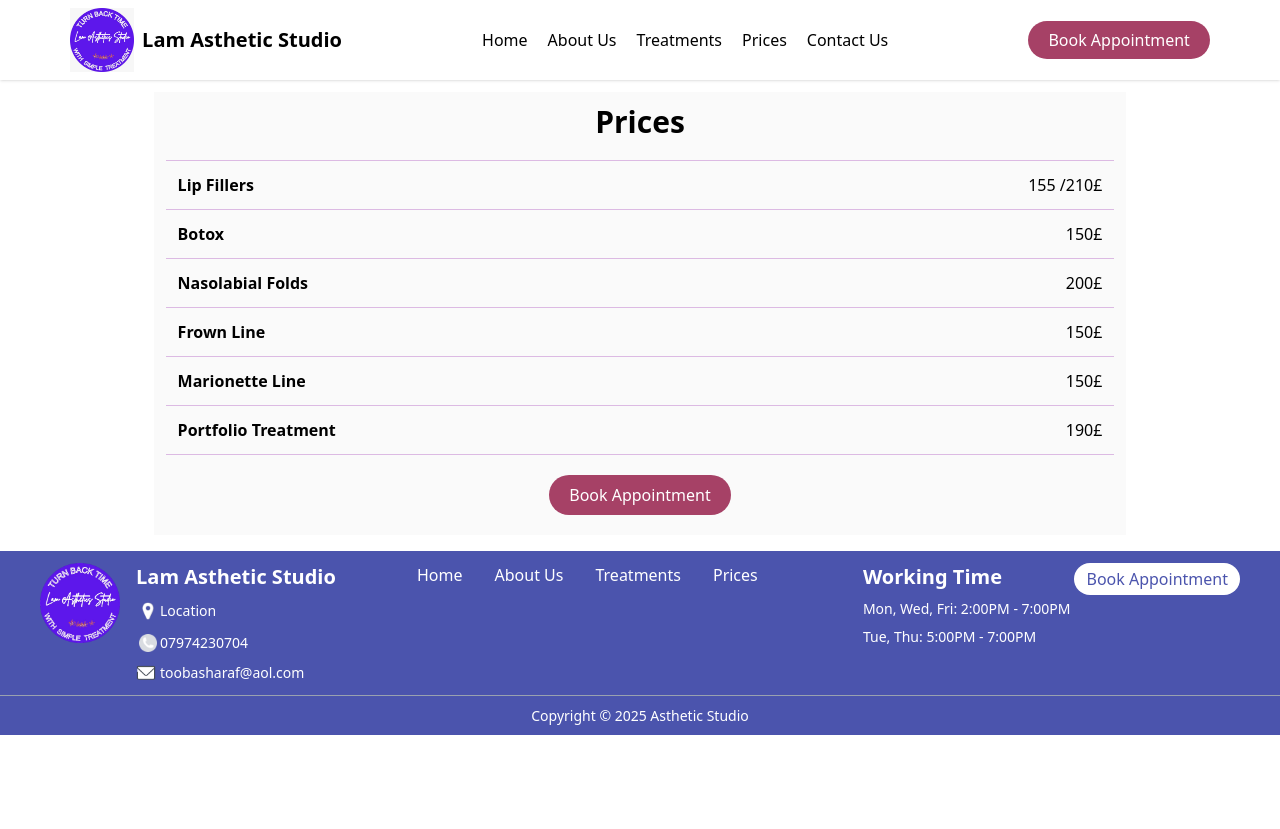
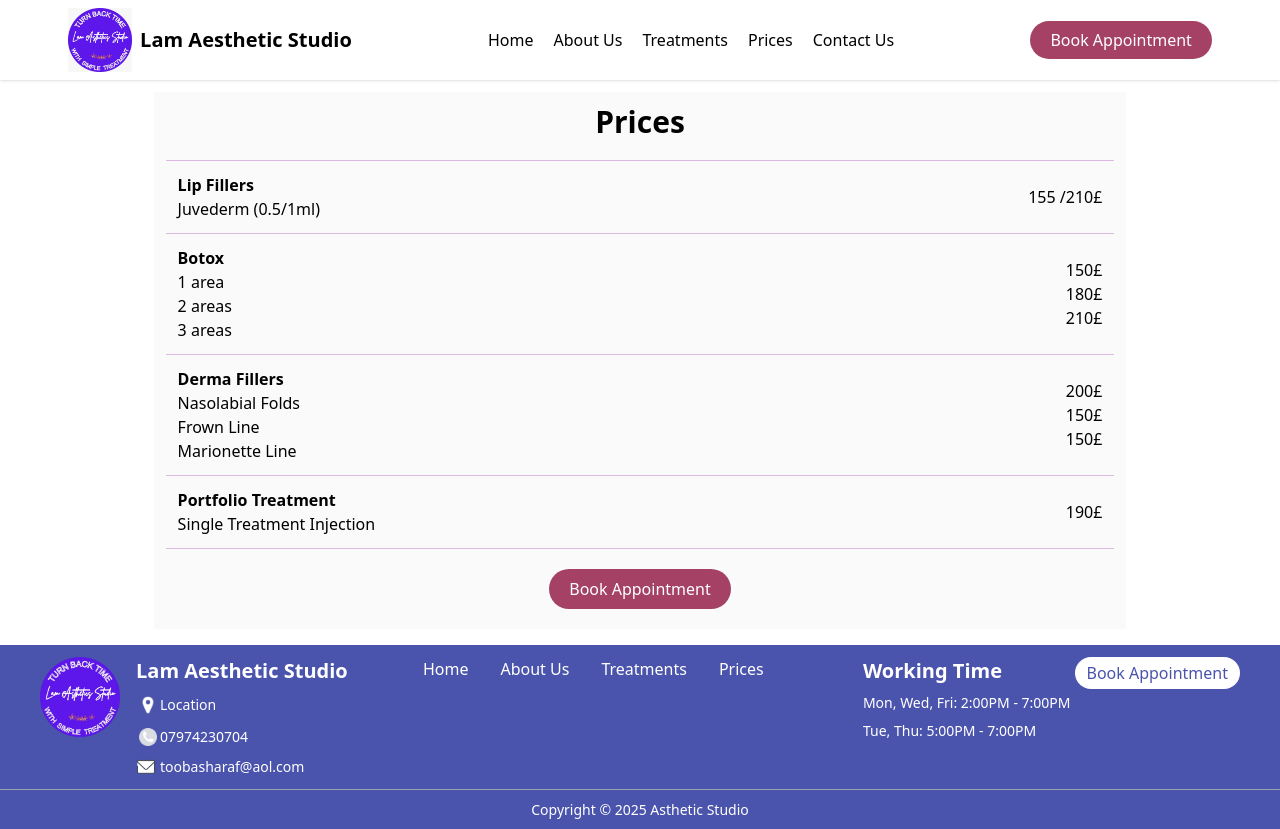
Before and after one commit to Arqam2000/asthetic-beauty-clinic, a React (Vite) app: page /prices in a window 1280 px wide. Before the commit the page ends 800 px from the top, so only its background shows below. Built offline with nearby package versions, Linux system fonts and the light colour scheme.

Commit message:
Update branding and improve appointment flow
Corrected 'Lam Asthetic Studio' to 'Lam Aesthetic Studio' in Footer and Navbar. Added prominent 'Book Appointment' button to Navbar and Slider. Enhanced Prices page layout and details for clarity. Minor UI adjustment in BookAppointment form.

```diff
--- a/src/components/Footer.jsx
+++ b/src/components/Footer.jsx
@@ -16,7 +16,7 @@ const Footer = () => {
                     </div>
                     <div className='flex flex-col gap-2'>
                         <div>
-                            <h1 className='font-semibold text-xl'>Lam Asthetic Studio</h1>
+                            <h1 className='font-semibold text-xl'>Lam Aesthetic Studio</h1>
                         </div>
                         <div className='flex flex-col justify-center lg:gap-2 gap-3'>
                             <div className='flex items-center'>
--- a/src/components/Navbar.jsx
+++ b/src/components/Navbar.jsx
@@ -31,7 +31,7 @@ const navbar = () => {
 
             <div className='flex items-center gap-2'>
                 <div><img src={tlogo} alt="" className='w-16' /></div>
-                <h1 className='text-xl font-semibold'>Lam Asthetic Studio</h1>
+                <h1 className='text-xl font-semibold'>Lam Aesthetic Studio</h1>
             </div>
 
             <div className='hidden md:block '>
@@ -58,6 +58,7 @@ const navbar = () => {
                 <Link to="/treatments" className='no-underline text-base mr-5'>Treatments</Link>
                 <Link to="/prices" className='no-underline text-base mr-5'>Prices</Link>
                 <Link to="/contact-us" className='no-underline text-base '>Contact Us</Link>
+                <Link to="/book-appointment" className='bg-[#A64166] text-white rounded-full py-2 px-5'>Book Appointment</Link>
         </div>
         </>
     )
--- a/src/components/Slider.jsx
+++ b/src/components/Slider.jsx
@@ -4,6 +4,7 @@ import slider2 from "../assets/Slider.png"
 import { Slide } from 'react-slideshow-image';
 import 'react-slideshow-image/dist/styles.css'
 import { Zoom } from 'react-slideshow-image';
+import { Link } from 'react-router-dom';
 
 const Slider = () => {
 
@@ -23,12 +24,13 @@ const Slider = () => {
                                 <div className='mx-2 mb-2 lg:mx-11'>
                                     <h1 className='lg:text-xl font-bold text-base text-[#ff0a64] italic'>Asthetic Excellence for Ageless Beauty</h1>
                                 </div>
-                                <div className='lg:w-2/6 w-[290px]  flex flex-col gap-2 lg:ml-10 ml-2  bg-gray-300 opacity-65 px-2'>
+                                <div className='lg:w-2/6 w-[290px]  flex flex-col gap-2 lg:ml-10 ml-2  bg-gray-300 opacity-65 px-2 py-3'>
 
                                     <p className='font-normal text-justify text-sm text-black'><span className='italic font-medium text-base block'>Welcome to Lam Aesthetics Clinic</span> Your destination for safe, effective, and elegant facial rejuvenation treatments. Specializing in Botox, Dermal Fillers, and Skin Boosters, we help you look and feel your best.
 
                                     </p >
                                     <p className='font-xl font-semibold text-justify text-base text-red-600'>Consultations for FREE!</p>
+                                    <Link to="/book-appointment" className='bg-[#A64166] text-white rounded-full py-2 px-3 w-[58%] lg:w-[41%]'>Book Appointment</Link>
                                 </div>
                             </div>
                         </div>
--- a/src/pages/BookAppointment.jsx
+++ b/src/pages/BookAppointment.jsx
@@ -21,7 +21,7 @@ const BookAppointment = () => {
             <input type="text" placeholder='Last Name' className='outline p-1 px-3'/>
             <input type="email" placeholder='Email' className='outline p-1 px-3'/>
             <input type="tel" placeholder='Phone' className='outline p-1 px-3'/>
-            <input type="datetime-local" name="" id="" className='outline p-1 px-3'/>
+            <input type="datetime-local" name="" id="" className='outline p-1 px-3' />
             <button className='bg-[#A64166] text-white rounded-full py-2 ' type='submit'>Book Appointment</button>
           </form>
         </div>
--- a/src/pages/Prices.jsx
+++ b/src/pages/Prices.jsx
@@ -12,28 +12,46 @@ const Prices = () => {
           <h1 className='lg:text-3xl text-2xl font-bold font-sans'>Prices</h1>
         </div>
         <div className='p-3 pt-0 px-0 mx-20 w-full'>
-          <div className='flex justify-between p-3 border-b-[1px] border-b-[#dcbae3]'>
-            <div><h2 className='font-semibold'>Lip Fillers</h2></div>
+          <div className='flex justify-between items-center p-3 border-b-[1px] border-b-[#dcbae3]'>
+            <div>
+              <h2 className='font-semibold'>Lip Fillers</h2>
+              <p>Juvederm (0.5/1ml)</p>
+            </div>
             <div><p>155 /210£</p></div>
           </div>
-          <div className='flex justify-between p-3 border-b-[1px] border-b-[#dcbae3]'>
-            <div><h2 className='font-semibold'>Botox</h2></div>
-            <div><p>150£</p></div>
+          <div className='flex justify-between items-center p-3 border-b-[1px] border-b-[#dcbae3]'>
+            <div>
+              <h2 className='font-semibold'>Botox</h2>
+              <p>1 area</p>
+              <p>2 areas</p>
+              <p>3 areas</p>
+            </div>
+            <div>
+              <p>150£</p>
+              <p>180£</p>
+              <p>210£</p>
+            </div>
           </div>
-          <div className='flex justify-between p-3 border-b-[1px] border-b-[#dcbae3]'>
-            <div><h2 className='font-semibold'>Nasolabial Folds</h2></div>
-            <div><p>200£</p></div>
+          <div className='flex justify-between items-center p-3 border-b-[1px] border-b-[#dcbae3]'>
+            <div>
+              <h2 className='font-semibold'>Derma Fillers</h2>
+              <p>Nasolabial Folds</p>
+              <p>Frown Line</p>
+              <p>Marionette Line</p>
+            </div>
+            <div>
+              <p>200£</p>
+              <p>150£</p>
+              <p>150£</p>
+            </div>
           </div>
-          <div className='flex justify-between p-3 border-b-[1px] border-b-[#dcbae3]'>
-            <div><h2 className='font-semibold'>Frown Line</h2></div>
-            <div><p>150£</p></div>
-          </div>
-          <div className='flex justify-between p-3 border-b-[1px] border-b-[#dcbae3]'>
-            <div><h2 className='font-semibold'>Marionette Line</h2></div>
-            <div><p>150£</p></div>
-          </div>
-          <div className='flex justify-between p-3 border-b-[1px] border-b-[#dcbae3]'>
-            <div><h2 className='font-semibold'>Portfolio Treatment</h2></div>
+
+
+          <div className='flex justify-between items-center p-3 border-b-[1px] border-b-[#dcbae3]'>
+            <div>
+              <h2 className='font-semibold'>Portfolio Treatment</h2>
+              <p>Single Treatment Injection</p>
+            </div>
             <div><p>190£</p></div>
           </div>
 
```
